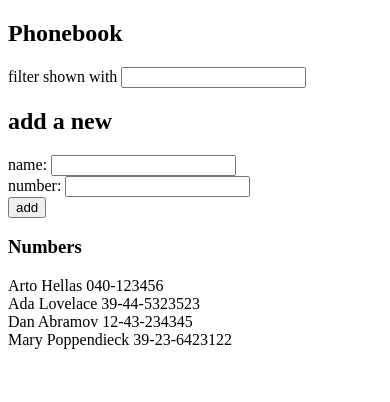
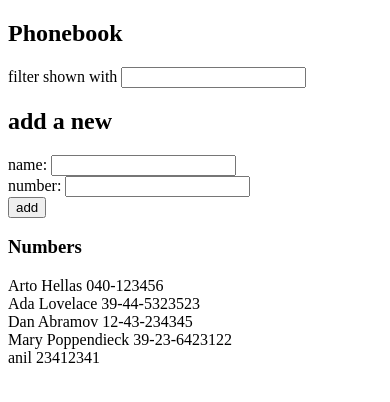
Before and after one commit to aniltimalsina/fullStackOpen-exercise, a React (Vite) app in the folder part2/phonebook/: page / in a window 390 px wide. Shown: the top 402 px of the page. Built offline with nearby package versions, Linux system fonts and the light colour scheme; data requests are answered from the project's data file.

Commit message:
complete phonebook step 7

```diff
--- a/part2/phonebook/db.json
+++ b/part2/phonebook/db.json
@@ -19,6 +19,11 @@
       "name": "Mary Poppendieck",
       "number": "39-23-6423122",
       "id": 4
+    },
+    {
+      "name": "anil",
+      "number": "23412341",
+      "id": 5
     }
   ]
 }
--- a/part2/phonebook/src/App.jsx
+++ b/part2/phonebook/src/App.jsx
@@ -23,7 +23,14 @@ const App = () => {
       return person.name === newName;
     });
     findPerson === undefined
-      ? setPersons(persons.concat({ name: newName, number: newNumber }))
+      ? axios
+          .post("http://localhost:3000/persons", {
+            name: newName,
+            number: newNumber,
+          })
+          .then((res) => {
+            setPersons(persons.concat(res.data));
+          })
       : window.alert(`${newName} is already added to phonebook`);
     event.target.reset();
     setNewName("");
```
